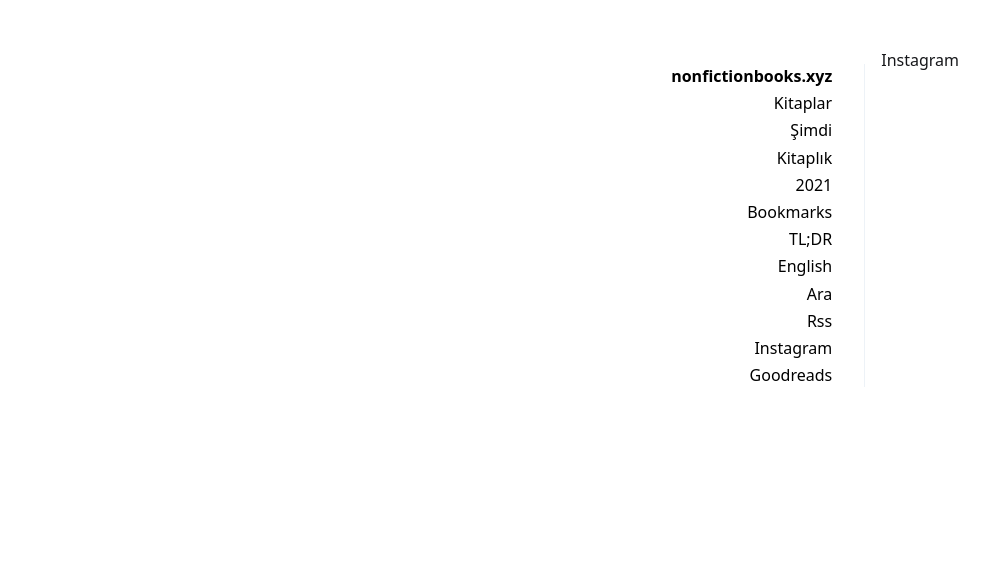
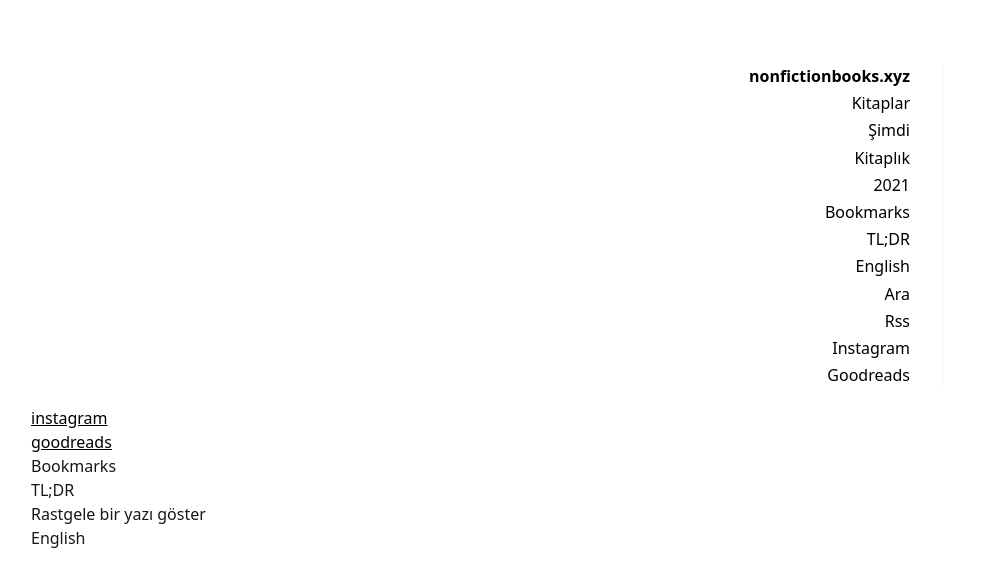
Before and after one commit to baneteasnow2/baneteasnow2.github.io, a Jekyll site: the page built from index.html, in a window 1280 px wide. Shown: the top 587 px of the page, without its empty margins (145-1134 px from the left). Built offline with Jekyll 4.4.1, drawn with Linux system fonts in a browser that asks for light colours.

Commit message:
Update index.html

```diff
--- a/index.html
+++ b/index.html
@@ -1,4 +1,11 @@
 ---
 layout: default
 ---
-Instagram
+<div style="width:100%;">
+<p><a href="https://www.instagram.com/betterwithbooksandcoffee/" target="_blank" rel="noreferrer,nofollow" title="instagram">instagram</a></p>
+<p><a href="https://www.goodreads.com/nonfictionbooksxyz/" target="_blank" rel="noreferrer,nofollow" title="goodreads">goodreads</a></p>
+<p>Bookmarks</p>
+<p>TL;DR</p>
+<p>Rastgele bir yazı göster</p>
+<p>English</p>
+</div>
```
